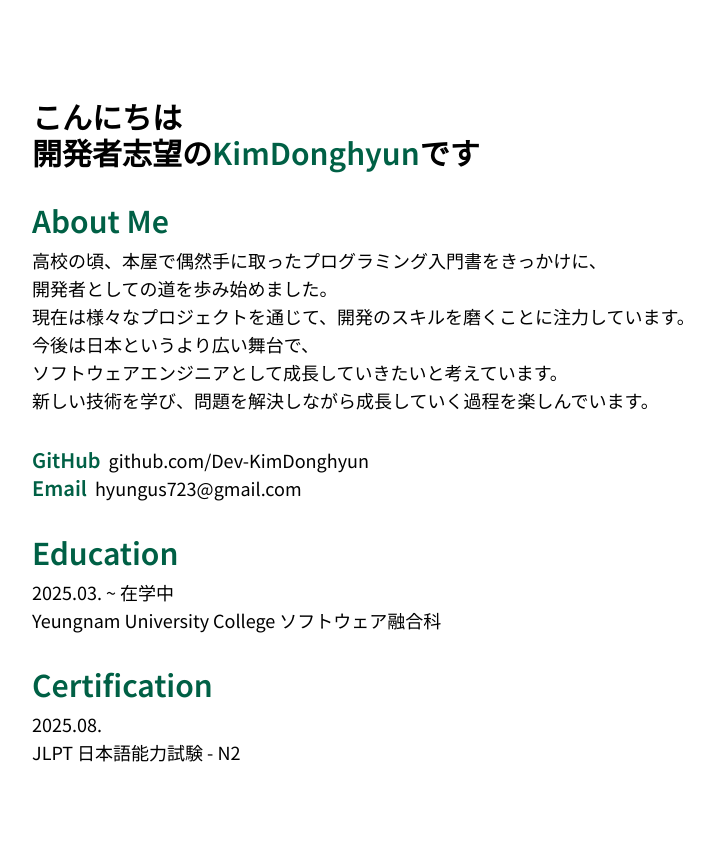
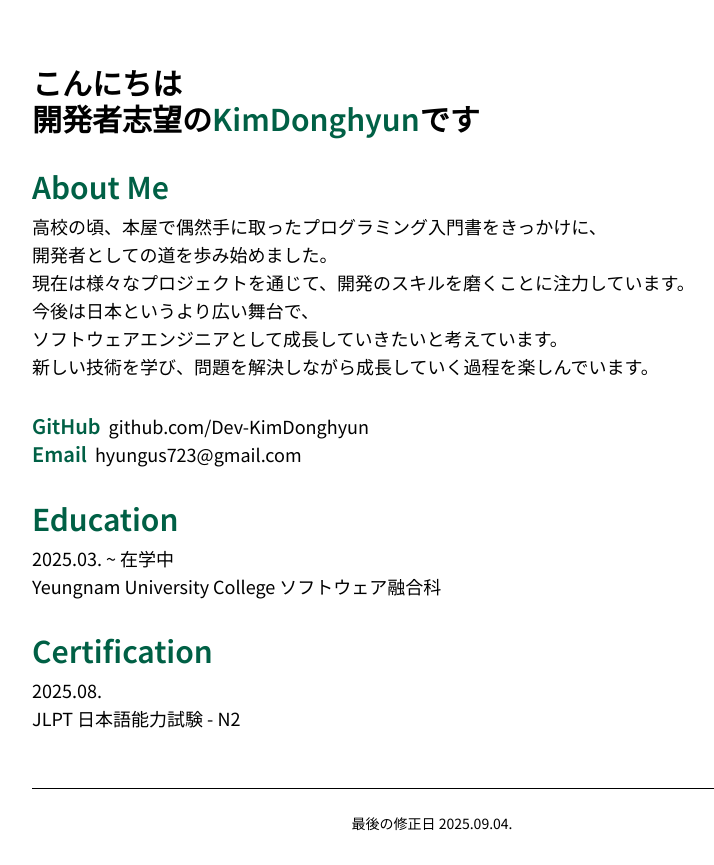
Before and after one commit to Dev-KimDonghyun/Portfolio-Web, a React (Vite) app: page /jp in a window 1280 px wide. Shown: the whole page, without its empty margins (208-922 px from the left). Before the commit the page ends 800 px from the top, so only its background shows below. Built offline with nearby package versions, Linux system fonts and the light colour scheme.

Commit message:
feat: Setup FooterJp Component

```diff
--- /dev/null
+++ b/src/components/jp/FooterJp.jsx
@@ -0,0 +1,10 @@
+const FooterJp = () => {
+  return (
+    <div className="mt-6 mb-8">
+      <hr />
+      <p className="text-center mt-6 text-sm">最後の修正日 2025.09.04.</p>
+    </div>
+  );
+};
+
+export default FooterJp;
--- a/src/pages/JpHome.jsx
+++ b/src/pages/JpHome.jsx
@@ -3,6 +3,7 @@ import AboutJp from "../components/jp/AboutJp";
 import ContactJp from "../components/jp/ContactJp";
 import EducationJp from "../components/jp/EducationJp";
 import CertificationJp from "../components/jp/CertificationJp";
+import FooterJp from "../components/jp/FooterJp";
 
 const JpHome = () => {
   return (
@@ -13,6 +14,7 @@ const JpHome = () => {
         <ContactJp />
         <EducationJp />
         <CertificationJp />
+        <FooterJp />
       </div>
     </div>
   );
```
